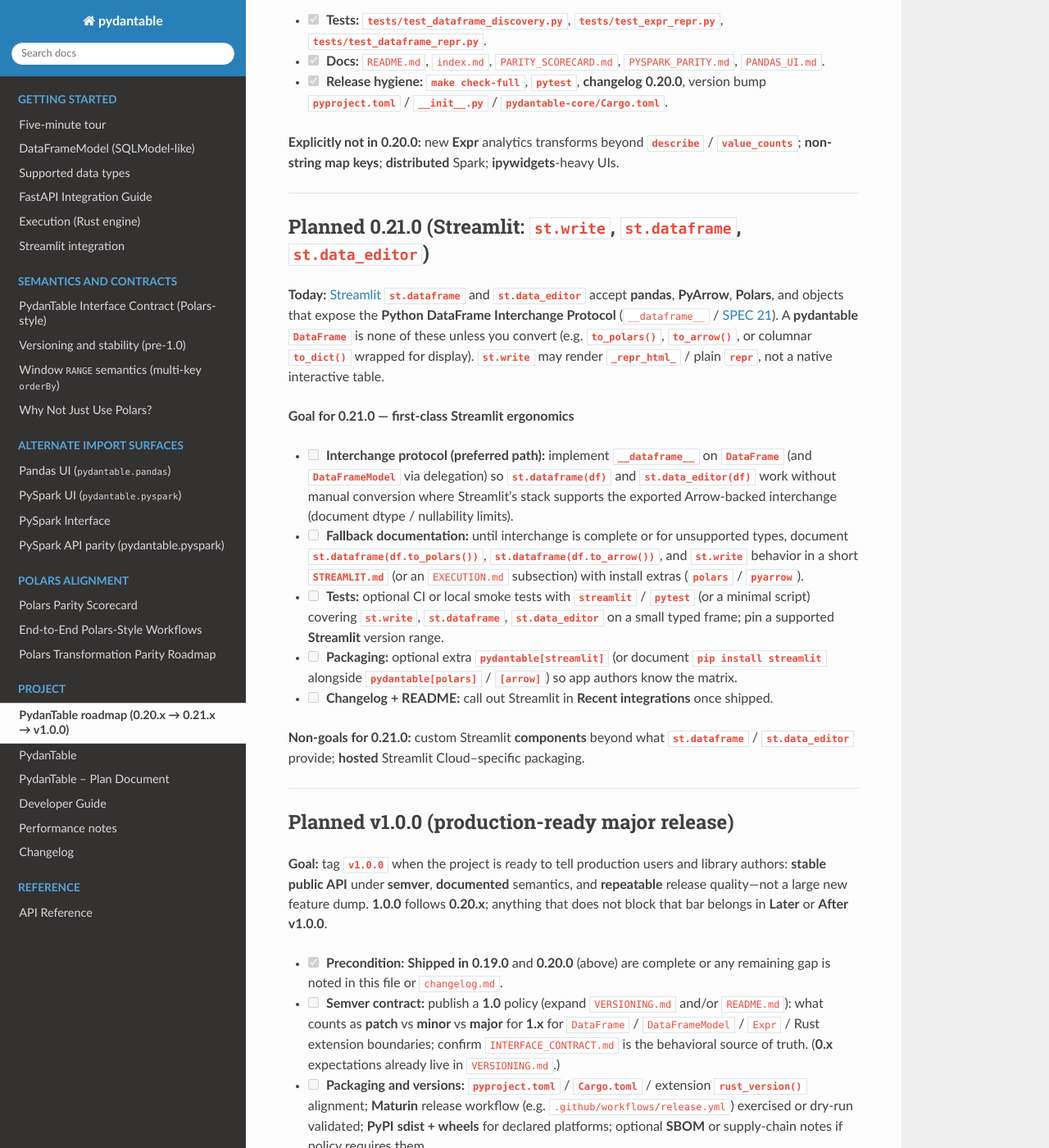
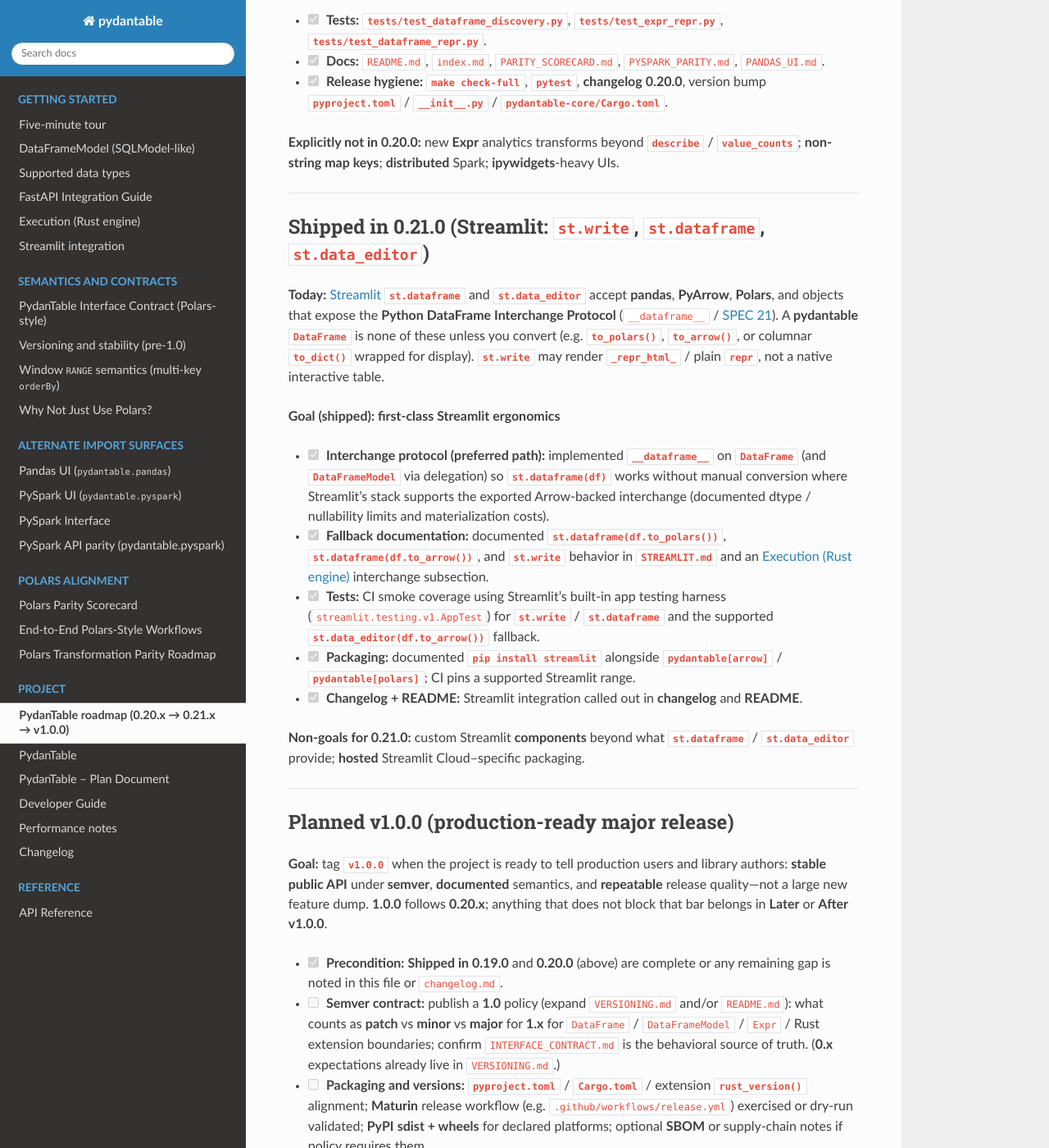
Before and after one commit to eddiethedean/pydantable, a Sphinx documentation site: the page built from docs/ROADMAP.md, in a window 1280 px wide and 1400 px high, scrolled down 10994 px. Shown: the whole window at 82% size. Built offline with Sphinx 7.4.7 and the Read the Docs theme 3.1.0, drawn with Linux system fonts in a browser that asks for light colours; the version number is read from the project's files by our own code.

Commit message:
docs(roadmap): mark 0.21.0 as shipped
Update the 0.21.0 Streamlit section to reflect shipped interchange support, tests, docs, and packaging notes.

```diff
--- a/docs/ROADMAP.md
+++ b/docs/ROADMAP.md
@@ -288,17 +288,17 @@
 
 ---
 
-## Planned 0.21.0 (Streamlit: `st.write`, `st.dataframe`, `st.data_editor`)
+## Shipped in 0.21.0 (Streamlit: `st.write`, `st.dataframe`, `st.data_editor`)
 
 **Today:** [Streamlit](https://streamlit.io/) **`st.dataframe`** and **`st.data_editor`** accept **pandas**, **PyArrow**, **Polars**, and objects that expose the **Python DataFrame Interchange Protocol** (`__dataframe__` / [SPEC 21](https://data-apis.org/dataframe-protocol/latest/purpose.html)). A **pydantable** **`DataFrame`** is none of these unless you convert (e.g. **`to_polars()`**, **`to_arrow()`**, or columnar **`to_dict()`** wrapped for display). **`st.write`** may render **`_repr_html_`** / plain **`repr`**, not a native interactive table.
 
-**Goal for 0.21.0 — first-class Streamlit ergonomics**
+**Goal (shipped): first-class Streamlit ergonomics**
 
-- [ ] **Interchange protocol (preferred path):** implement **`__dataframe__`** on **`DataFrame`** (and **`DataFrameModel`** via delegation) so **`st.dataframe(df)`** and **`st.data_editor(df)`** work without manual conversion where Streamlit’s stack supports the exported Arrow-backed interchange (document dtype / nullability limits).
-- [ ] **Fallback documentation:** until interchange is complete or for unsupported types, document **`st.dataframe(df.to_polars())`**, **`st.dataframe(df.to_arrow())`**, and **`st.write`** behavior in a short **`STREAMLIT.md`** (or an [`EXECUTION.md`](EXECUTION.md) subsection) with install extras (**`polars`** / **`pyarrow`**).
-- [ ] **Tests:** optional CI or local smoke tests with **`streamlit`** / **`pytest`** (or a minimal script) covering **`st.write`**, **`st.dataframe`**, **`st.data_editor`** on a small typed frame; pin a supported **Streamlit** version range.
-- [ ] **Packaging:** optional extra **`pydantable[streamlit]`** (or document **`pip install streamlit`** alongside **`pydantable[polars]`** / **`[arrow]`**) so app authors know the matrix.
-- [ ] **Changelog + README:** call out Streamlit in **Recent integrations** once shipped.
+- [x] **Interchange protocol (preferred path):** implemented **`__dataframe__`** on **`DataFrame`** (and **`DataFrameModel`** via delegation) so **`st.dataframe(df)`** works without manual conversion where Streamlit’s stack supports the exported Arrow-backed interchange (documented dtype / nullability limits and materialization costs).
+- [x] **Fallback documentation:** documented **`st.dataframe(df.to_polars())`**, **`st.dataframe(df.to_arrow())`**, and **`st.write`** behavior in **`STREAMLIT.md`** and an {doc}`EXECUTION` interchange subsection.
+- [x] **Tests:** CI smoke coverage using Streamlit’s built-in app testing harness (`streamlit.testing.v1.AppTest`) for **`st.write`** / **`st.dataframe`** and the supported **`st.data_editor(df.to_arrow())`** fallback.
+- [x] **Packaging:** documented **`pip install streamlit`** alongside **`pydantable[arrow]`** / **`pydantable[polars]`**; CI pins a supported Streamlit range.
+- [x] **Changelog + README:** Streamlit integration called out in **changelog** and **README**.
 
 **Non-goals for 0.21.0:** custom Streamlit **components** beyond what **`st.dataframe`** / **`st.data_editor`** provide; **hosted** Streamlit Cloud–specific packaging.
 
```
